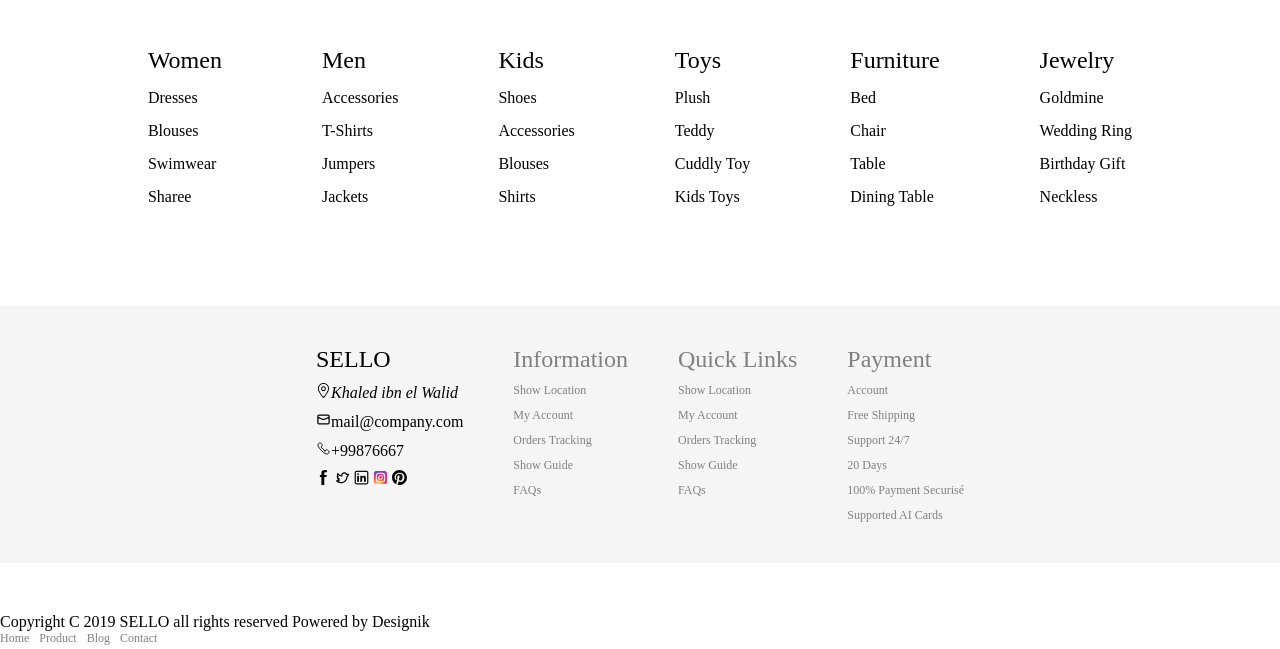
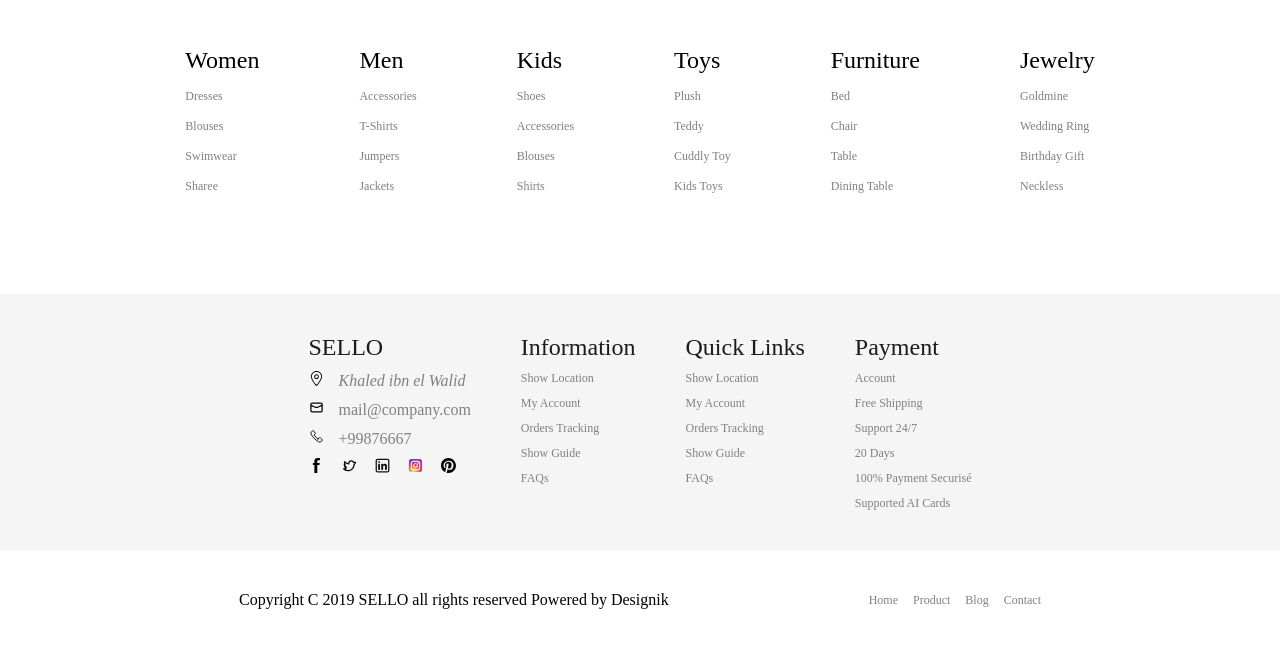
Before and after one commit to TacoWithaTwist/web-challenge-j2i, a plain HTML site: page index.html in a window 1280 px wide. Shown: the part 3608-4257 px from the top of the page. Drawn offline with Linux system fonts and the light colour scheme.

Commit message:
done, needs finishing touches

```diff
--- a/index.html
+++ b/index.html
@@ -385,45 +385,45 @@
         <div class="category">
             <div class="things-container">
                 <span class="category-title">Women</span>
-                <span>Dresses</span>
-                <span>Blouses</span>
-                <span>Swimwear</span>
-                <span>Sharee</span>
+                <a>Dresses</a>
+                <a>Blouses</a>
+                <a>Swimwear</a>
+                <a>Sharee</a>
             </div>
             <div class="things-container">
                 <span class="category-title">Men</span>
-                <span>Accessories</span>
-                <span>T-Shirts</span>
-                <span>Jumpers</span>
-                <span>Jackets</span>
+                <a>Accessories</a>
+                <a>T-Shirts</a>
+                <a>Jumpers</a>
+                <a>Jackets</a>
             </div>
             <div class="things-container">
                 <span class="category-title">Kids</span>
-                <span>Shoes</span>
-                <span>Accessories</span>
-                <span>Blouses</span>
-                <span>Shirts</span>
+                <a>Shoes</a>
+                <a>Accessories</a>
+                <a>Blouses</a>
+                <a>Shirts</a>
             </div>
             <div class="things-container">
                 <span class="category-title">Toys</span>
-                <span>Plush</span>
-                <span>Teddy</span>
-                <span>Cuddly Toy</span>
-                <span>Kids Toys</span>
+                <a>Plush</a>
+                <a>Teddy</a>
+                <a>Cuddly Toy</a>
+                <a>Kids Toys</a>
             </div>
             <div class="things-container">
                 <span class="category-title">Furniture</span>
-                <span>Bed</span>
-                <span>Chair</span>
-                <span>Table</span>
-                <span>Dining Table</span>
+                <a>Bed</a>
+                <a>Chair</a>
+                <a>Table</a>
+                <a>Dining Table</a>
             </div>
             <div class="things-container">
                 <span class="category-title">Jewelry</span>
-                <span>Goldmine</span>
-                <span>Wedding Ring</span>
-                <span>Birthday Gift</span>
-                <span>Neckless</span>
+                <a>Goldmine</a>
+                <a>Wedding Ring</a>
+                <a>Birthday Gift</a>
+                <a>Neckless</a>
             </div>
         </div>
         <div class="information">
@@ -434,13 +434,25 @@
                 </address>
                 <span><img src="./resources/mail.svg" class="information-svg" alt="">mail@company.com</span>
                 <span><img src="./resources/telephone.svg" class="information-svg" alt="">+99876667</span>
-                <span>
+                <div>
+                    <a href="#">
                         <img src="./resources/facebook.svg" class="information-svg" alt="">
+                    </a>
+                    <a href="#">
                         <img src="./resources/twitter.svg" class="information-svg" alt="">
+                    </a>
+                    <a href="#">
                         <img src="./resources/linkedin.svg" class="information-svg" alt="">
+                    </a>
+                    <a href="#">
                         <img src="./resources/instagram.svg" class="information-svg" alt="">
+                    </a>
+                    <a href="#">
                         <img src="./resources/pinterest.svg" class="information-svg" alt="">
-                </span>
+                    </a>
+                </div>
+
+
             </div>
             <div>
                 <a href="#" class="information-title">Information</a>
@@ -469,8 +481,10 @@
             </div>
         </div>
         <footer>
+            <div>
                 <span>Copyright C 2019 SELLO all rights reserved Powered by Designik</span>
-            <div class="nav-links">
+            </div>
+            <div class="footer-links">
                 <a href="#"> Home </a>
                 <a href="#"> Product </a>
                 <a href="#"> Blog </a>
--- a/style.css
+++ b/style.css
@@ -328,7 +328,7 @@ a:hover{
 .story{
     display: flex;
     align-items: center;
-    gap: 50px;
+    gap: 20px;
 }
 .story-image{
     width: 300px;
@@ -419,7 +419,7 @@ a:hover{
 .information{
     background-color: #F5F5F5;
     padding: 40px;
-    margin-bottom: 50px;
+    margin-bottom: 40px;
     display: flex;
     justify-content: center;
     gap: 50px;
@@ -432,11 +432,36 @@ a:hover{
 .information-title{
     font-size: 24px;
     font-weight: 400;
+    color: #1B1B1B;
 }
 .information-svg{
     width: 15px;
     height: auto;
+    margin-right:15px ;
 }
-.information-link{
+.information>div{
+    color: gray;
+}
+.information>div>a{
+    display: inline;
+}
 
+
+
+/*Footer*/
+
+
+footer {
+    margin-bottom: 40px;
+    display: flex;
+    align-items: center;
+    justify-content: center;
+    gap: 200px;
+    font-size: 16px;
 }
+.footer-links{
+    display: flex;
+    align-items: center;
+    justify-content: center;
+    gap: 15px;
+}
```
Lines whose indentation alone changed are shown as unchanged.
